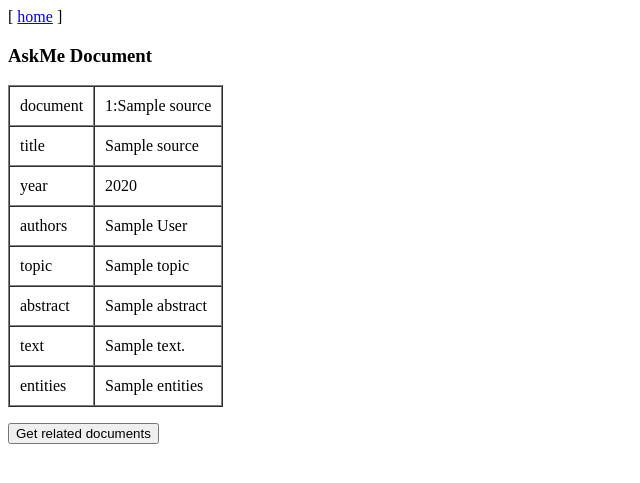
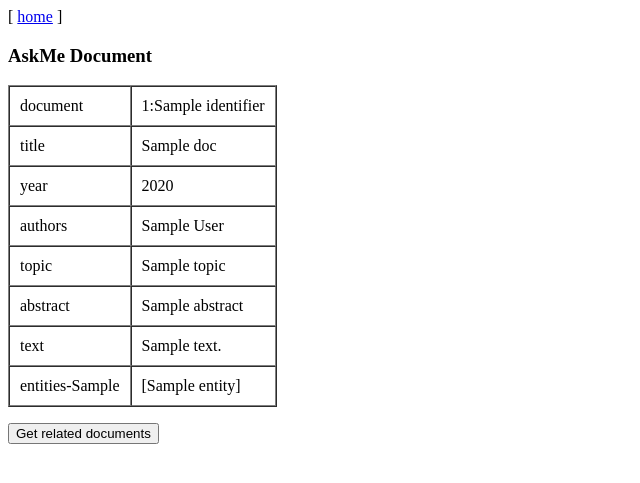
Before and after one commit to lapps-askme/askme-light, a Flask app: template code/templates/document.html in a window 1280 px wide. Shown: the top 483 px of the page, without its empty margins (0-640 px from the left). Run offline with Flask 3, Linux system fonts and the light colour scheme; the template is opened without the code that fills it: most values are stand-ins (such as "Sample title", 1, 10 or a date in 2020).

Commit message:
Refactoring

```diff
--- a/code/app.py
+++ b/code/app.py
@@ -11,22 +11,22 @@ def index():
     index = request.args.get("index")
     term = request.args.get("term", '')
     result = None
-    hits = []
+    docs = []
     if index and term:
         result = elastic.search(index, term)
-        hits = result.hits
-        hits = ranking.rerank(hits)
+        docs = result.hits
+        docs = ranking.rerank(docs)
     return render_template(
         'index.html', indices=elastic.indices(),
-        index=index,term=term, result=result, hits=hits)
+        index=index,term=term, result=result, docs=docs)
 
 @app.route("/document")
 def get_document():
     index = request.args.get("index")
     doc_id = request.args.get("doc_id")
     result = elastic.get_document(index, doc_id)
-    source = result.hits[0]['_source'] if result.total_hits else {}
-    return render_template('document.html', index=index, doc_id=doc_id, source=source)
+    doc = result.hits[0] if result.total_hits else None
+    return render_template('document.html', index=index, doc_id=doc_id, doc=doc)
 
 @app.route("/related", methods=['POST'])
 def get_related():
--- a/code/templates/document.html
+++ b/code/templates/document.html
@@ -9,45 +9,51 @@
     <table cellpadding="10" cellspacing="0" border="1">
     <tr valign="top">
       <td>document</td>
-      <td>{{index}}:{{source['name'] }}</td>
+      <td>{{index}}:{{doc.identifier}}</td>
     </tr>
     <tr valign="top">
       <td>title</td>
-      <td>{{source['title'] }}</td>
+      <td>{{doc.title}}</td>
     </tr>
     <tr valign="top">
       <td>year</td>
-      <td>{{source['year'] }}</td>
+      <td>{{doc.year}}</td>
     </tr>
     <tr valign="top">
       <td>authors</td>
-      <td>{{source['authors'] }}</td>
+      <td>{{doc.authors}}</td>
     </tr>
     <tr valign="top">
       <td>topic</td>
-      <td>{{source['topic'] }}</td>
+      <td>{{doc.topic}}</td>
     </tr>
     <tr valign="top">
       <td>abstract</td>
-      <td>{{source['abstract'] }}</td>
+      <td>{{doc.abstract}}</td>
     </tr>
     <tr valign="top">
       <td>text</td>
-      <td>{{source['text'] }}</td>
+      <td>{{doc.text}}</td>
     </tr>
-    <tr valign="top">
-      <td>entities</td>
-      <td>{{source['entities'] }}</td>
+    {% for entity_type in doc.entities %}
+    <tr>
+      <td valign="top">entities&#8209;{{entity_type}}</td>
+      <td>
+        {% for entity, count in doc['entities'][entity_type] %}
+        [{{entity}}] &nbsp;
+        {% endfor %}
+      </td>
     </tr>
+    {% endfor %}
     </table>
 
   <p/>
 
   <form action="/related" method="post">
     <input id="index" name="index" style="display:none;" value={{index}}>
-    <textarea id="title" name="title" style="display:none;">{{source['title']}}</textarea>
-    <textarea id="abstract" name="abstract" style="display:none;">{{source['abstract']}}</textarea>
-    <textarea id="text" name="text" style="display:none;">{{source['text']}}</textarea>
+    <textarea id="title" name="title" style="display:none;">{{doc['title']}}</textarea>
+    <textarea id="abstract" name="abstract" style="display:none;">{{doc['abstract']}}</textarea>
+    <textarea id="text" name="text" style="display:none;">{{doc['text']}}</textarea>
     <input type="submit" value="Get related documents"></p>
   </form>
 
```
Also changed, not shown: code/api.py (+10 -5 lines), code/document.py (+18 -4 lines), code/elastic.py (+6 -8 lines), code/ranking.py (+9 -6 lines), code/templates/index.html (+6 -5 lines), code/templates/related.html (+5 -4 lines).
